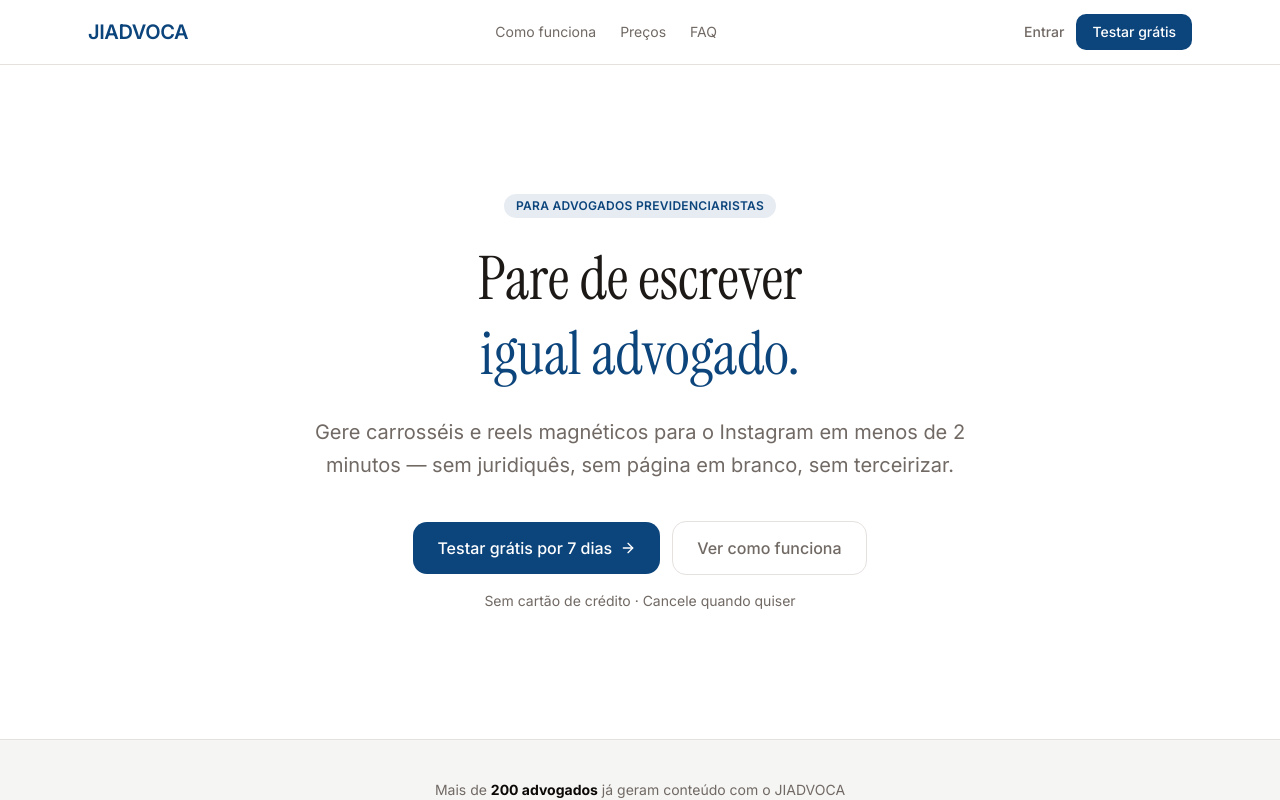
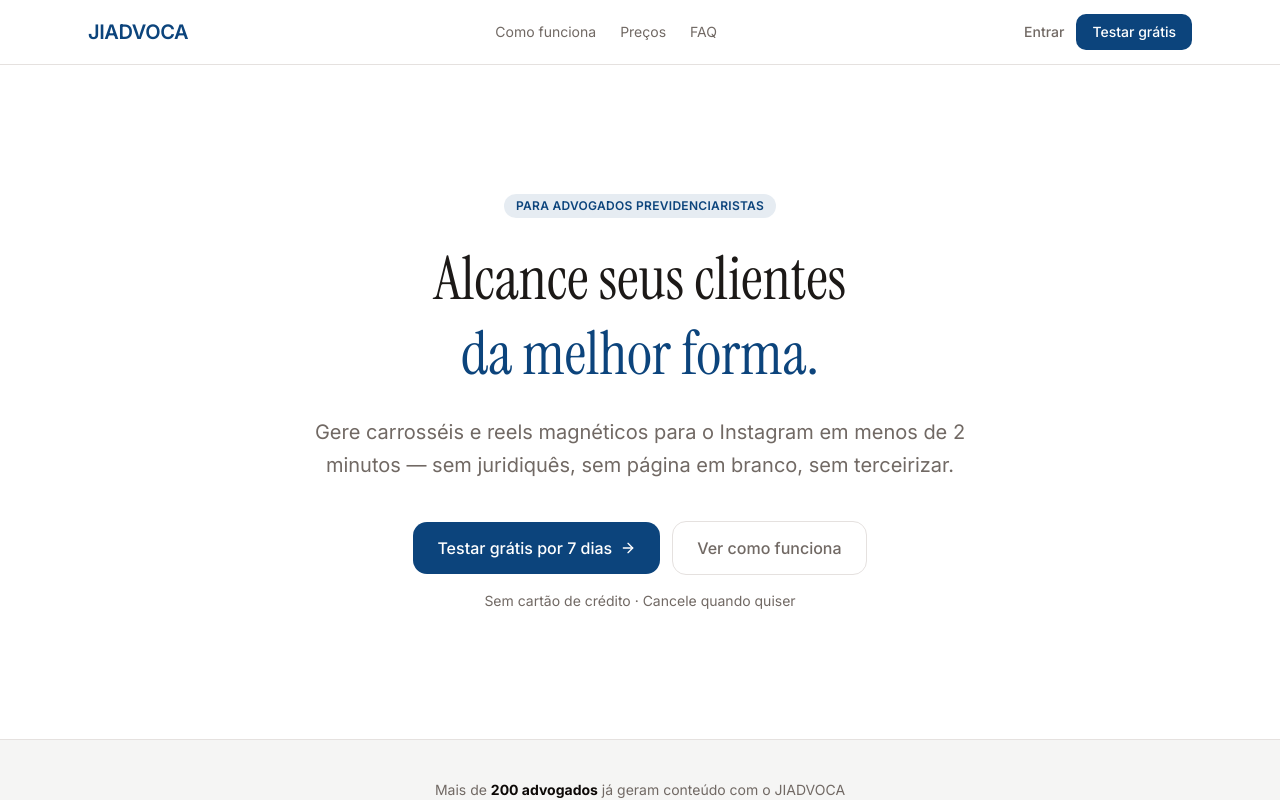
Before and after one commit to jerrysuelenignoato/JIADVOCA, a Next.js app: page / in a window 1280 px wide. Shown: the top 800 px of the page. Built offline with nearby package versions, Linux system fonts and the light colour scheme; no server answers.

Commit message:
feat: update hero headline to friendlier copy

```diff
--- a/app/layout.tsx
+++ b/app/layout.tsx
@@ -26,7 +26,7 @@ export const metadata: Metadata = {
     template: "%s | JIADVOCA",
   },
   description:
-    "Pare de escrever igual advogado. Comece a vender igual marketeiro. Gere carrosséis e reels irresistíveis para o Instagram com IA — em menos de 2 minutos.",
+    "Alcance seus clientes da melhor forma. Gere carrosséis e reels irresistíveis para o Instagram com IA — em menos de 2 minutos.",
   keywords: [
     "marketing jurídico",
     "conteúdo para advogados",
--- a/app/page.tsx
+++ b/app/page.tsx
@@ -103,9 +103,9 @@ export default function HomePage() {
               Para advogados previdenciaristas
             </span>
             <h1 className="font-serif text-4xl sm:text-5xl lg:text-6xl font-normal leading-tight text-[#1C1917]">
-              Pare de escrever
+              Alcance seus clientes
               <br />
-              <span className="text-[#0C447C]">igual advogado.</span>
+              <span className="text-[#0C447C]">da melhor forma.</span>
             </h1>
             <p className="mt-6 text-lg sm:text-xl text-muted-foreground max-w-2xl mx-auto leading-relaxed">
               Gere carrosséis e reels magnéticos para o Instagram em menos de 2 minutos — sem juridiquês, sem página em branco, sem terceirizar.
--- a/components/marketing/Footer.tsx
+++ b/components/marketing/Footer.tsx
@@ -8,7 +8,7 @@ export default function Footer() {
           <div>
             <span className="text-xl font-semibold tracking-brand text-[#0C447C]">JIADVOCA</span>
             <p className="mt-2 text-sm text-muted-foreground max-w-xs">
-              Conteúdo magnético para a advocacia previdenciária. Pare de escrever igual advogado.
+              Conteúdo magnético para a advocacia previdenciária. Alcance seus clientes da melhor forma.
             </p>
           </div>
           <div>
```
